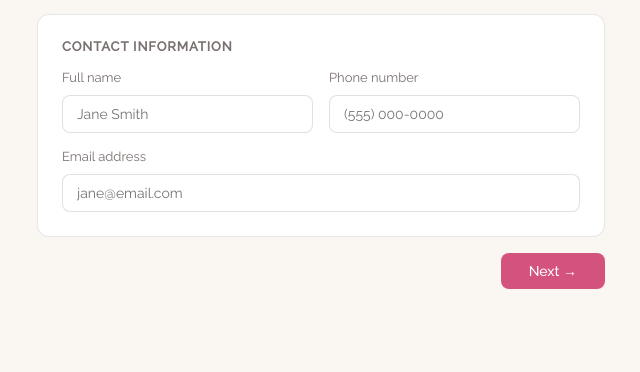
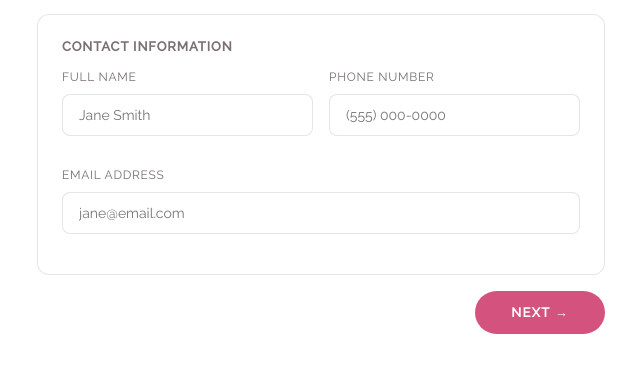
Before and after one commit to omargriffin14/cake-app, a React (Vite) app in the folder frontend/: page / in a window 1280 px wide. Shown: the part 326-698 px from the top of the page, without its empty margins (319-959 px from the left). Built offline with nearby package versions, Linux system fonts and the light colour scheme; no server answers.

Commit message:
Refactor CSS variables and styles for consistency

```diff
--- a/frontend/src/styles/index.css
+++ b/frontend/src/styles/index.css
@@ -5,34 +5,47 @@
 }
 
 :root {
-  --cream:       #FAF6F1;
-  --pink:        #F2A8B0;
-  --pink-dark:   #D4537E;
-  --pink-deep:   #993556;
-  --pink-light:  #FBEAF0;
-  --tan:         #E8D5A3;
-  --sage:        #A8C5A0;
-  --charcoal:    #3A3535;
-  --gray:        #7A7070;
-  --border:      rgba(58, 53, 53, 0.15);
+  --cream:      #FAF6F1;
+  --cream-dark: #F2EBE3;
+  --pink:       #F2A8B0;
+  --pink-dark:  #D4537E;
+  --pink-deep:  #993556;
+  --pink-light: #FBEAF0;
+  --gold:       #C9A96E;
+  --charcoal:   #2C2828;
+  --gray:       #7A7070;
+  --light-gray: #B0A8A8;
+  --border:     rgba(44, 40, 40, 0.12);
+  --white:      #FFFFFF;
+}
+
+html {
+  scroll-behavior: smooth;
 }
 
 body {
   font-family: 'Raleway', sans-serif;
-  background-color: var(--cream);
+  background-color: var(--white);
   color: var(--charcoal);
   min-height: 100vh;
+  overflow-x: hidden;
 }
 
-h1, h2, h3 {
-  font-family: 'Cormorant Garamond', serif;
+h1, h2, h3, h4 {
+  font-family: 'Playfair Display', serif;
+}
+
+button {
+  font-family: 'Raleway', sans-serif;
+  cursor: pointer;
+  transition: all 0.25s ease;
 }
 
 input, select, textarea {
   font-family: 'Raleway', sans-serif;
   font-size: 14px;
   width: 100%;
-  padding: 10px 14px;
+  padding: 12px 16px;
   border: 1px solid var(--border);
   border-radius: 8px;
   background: white;
@@ -50,45 +63,79 @@ textarea {
   min-height: 100px;
 }
 
-button {
-  font-family: 'Raleway', sans-serif;
-  cursor: pointer;
-  border-radius: 8px;
-  font-size: 14px;
-  font-weight: 500;
-  padding: 10px 28px;
-  transition: opacity 0.2s;
-}
-
-button:hover {
-  opacity: 0.85;
+label {
+  font-size: 12px;
+  letter-spacing: 0.06em;
+  color: var(--gray);
+  display: block;
+  margin-bottom: 6px;
+  text-transform: uppercase;
 }
 
 .btn-primary {
   background: var(--pink-dark);
   color: white;
   border: none;
+  border-radius: 40px;
+  padding: 14px 36px;
+  font-size: 13px;
+  font-weight: 600;
+  letter-spacing: 0.1em;
+  text-transform: uppercase;
+}
+
+.btn-primary:hover {
+  background: var(--pink-deep);
+  transform: translateY(-1px);
+  box-shadow: 0 6px 20px rgba(212, 83, 126, 0.3);
 }
 
 .btn-secondary {
-  background: white;
+  background: transparent;
   color: var(--charcoal);
   border: 1px solid var(--border);
+  border-radius: 40px;
+  padding: 14px 36px;
+  font-size: 13px;
+  font-weight: 500;
+  letter-spacing: 0.08em;
 }
 
-label {
+.btn-secondary:hover {
+  border-color: var(--pink-dark);
+  color: var(--pink-dark);
+}
+
+.btn-outline-white {
+  background: transparent;
+  color: white;
+  border: 1.5px solid white;
+  border-radius: 40px;
+  padding: 14px 36px;
   font-size: 13px;
-  color: var(--gray);
+  font-weight: 600;
+  letter-spacing: 0.1em;
+  text-transform: uppercase;
+}
+
+.btn-outline-white:hover {
+  background: white;
+  color: var(--pink-dark);
+}
+
+.section-label {
+  font-size: 11px;
+  letter-spacing: 0.2em;
+  text-transform: uppercase;
+  color: var(--pink-dark);
+  font-weight: 600;
+  margin-bottom: 12px;
   display: block;
-  margin-bottom: 6px;
 }
 
 .field {
   display: flex;
   flex-direction: column;
   gap: 4px;
+  margin-bottom: 1rem;
 }
-
-.field-other {
-  margin-top: 8px;
-}
```
